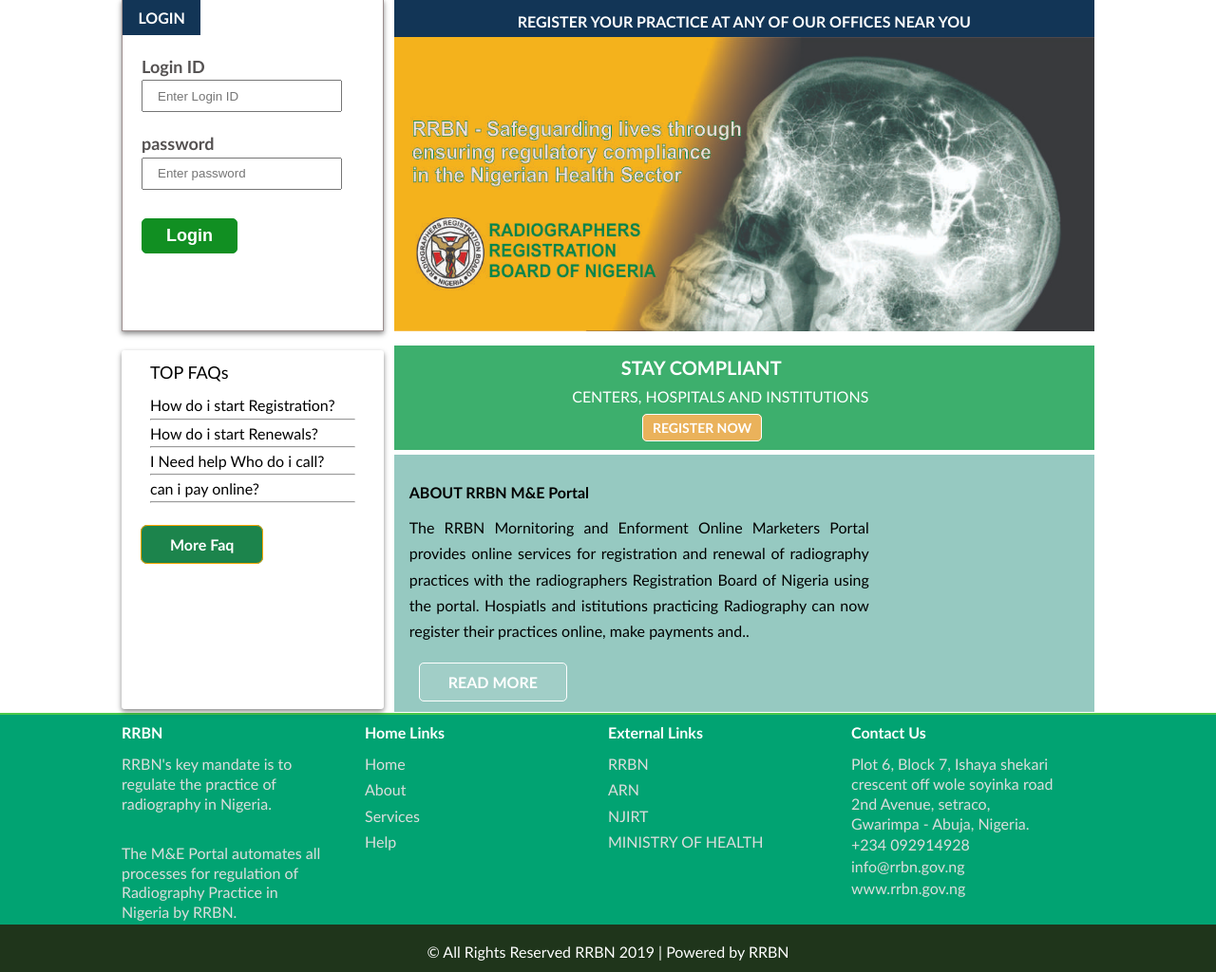
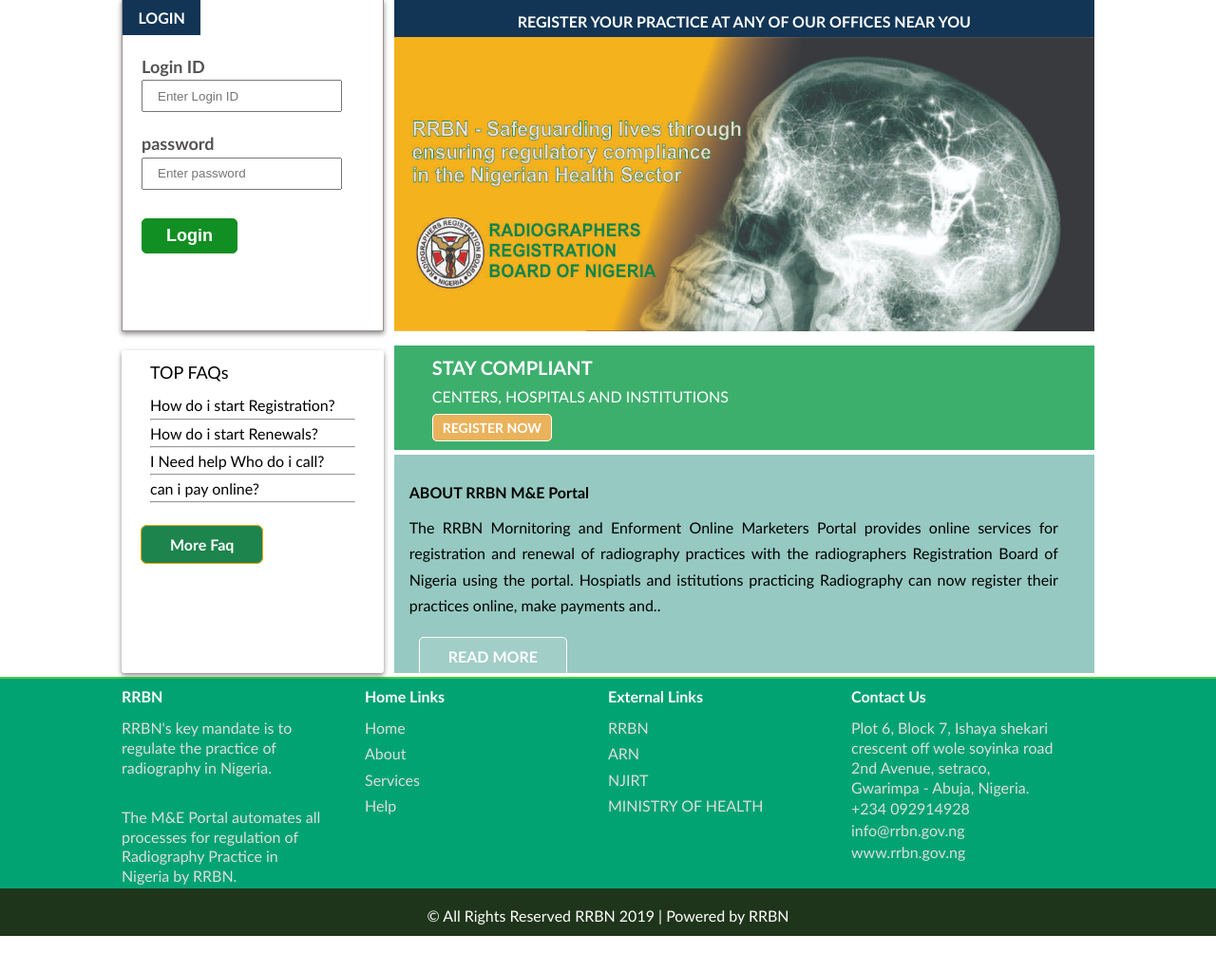
Before and after one commit to ros01/rrbnmonitoring-project, a Django app: page / in a window 1280 px wide. Shown: the part 147-1171 px from the top of the page at 95% size. After the commit the page ends 1133 px from the top, so only its background shows below. Run offline with Django 3.2, Linux system fonts and the light colour scheme.

Commit message:
mobile render

```diff
--- a/rrbnmonitoring/static/css/main.css
+++ b/rrbnmonitoring/static/css/main.css
@@ -260,7 +260,7 @@ nav ul li:hover ul{
 
 .section-2 .left {
   width: 27%;
-  height: 378px;
+  height: 340px;
   box-shadow: 0 2px 4px 0 rgba(0, 0, 0, 0.2), 0 3px 6px 0 rgba(0, 0, 0, 0.30);
   border-radius: 3px;
   float: left;
@@ -315,16 +315,16 @@ color: green;
   color: #fff;
   font-size: 20px;
   padding: 0;
-  margin-left: 27%;
+  margin-left: 0%;
   margin-top: 10px;
-    margin-bottom: -2px;
+  margin-bottom: -2px;
 }
 
 .section-2 .right .right-first .inner p{
   color: #fff;
   font-size: 16px;
   padding: 0;
-  margin-left: 20%;
+  margin-left: 0%;
   margin-top: 5px;
   margin-bottom: 5px;
 }
@@ -338,7 +338,7 @@ color: green;
   margin: 0px;
   border: 1px solid rgb(255, 255, 255);
   border-radius: 5px;
-  margin-left: 30%;
+  margin-left: 0%;
   margin-top: 10px;
 }
 
@@ -361,7 +361,8 @@ color: green;
 }
 
 .section-2 .right .right-second .inner{
-  width: 70%;
+  width: 97%;
+  height: 230px;
   padding:16px;
 }
 
@@ -588,6 +589,7 @@ nav ul > li > ul li a:hover{
 .section-2 .right .right-second .inner{
   width: 100%;
   padding:16px;
+  height: 270px;
 }
 
 .btn-4x {
```
